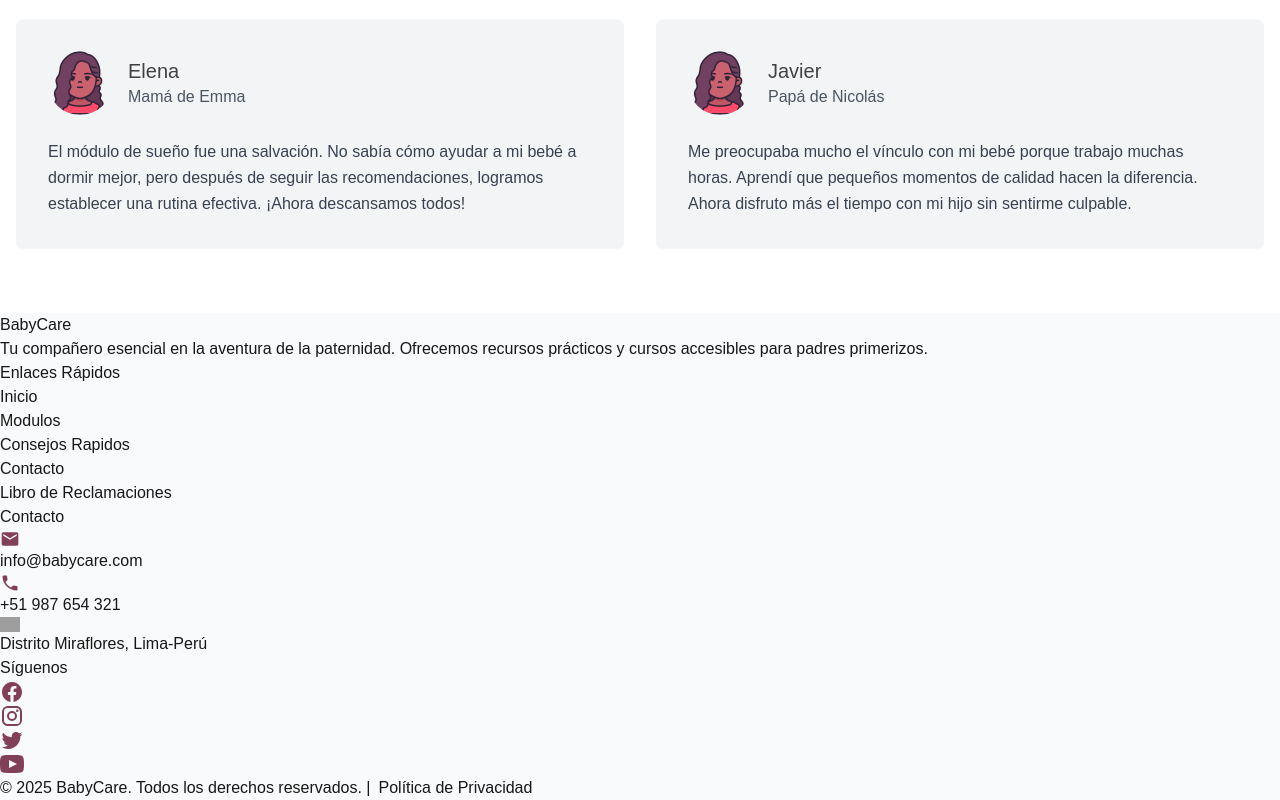
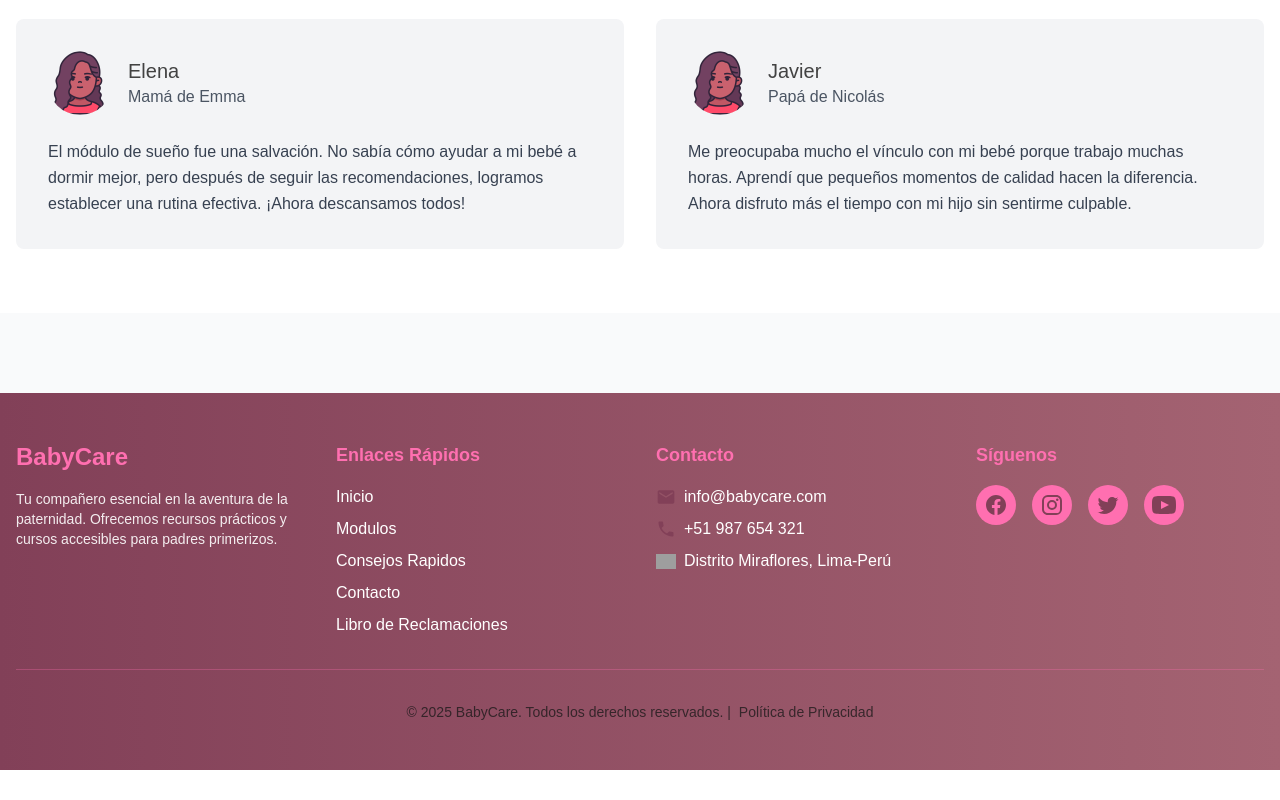
Before and after one commit to MaikZs/primerizos, a Next.js app: page / in a window 1280 px wide. Shown: the part 2736-3536 px from the top of the page. After the commit the page ends 3506 px from the top, so only its background shows below. Built offline with nearby package versions, Linux system fonts and the light colour scheme; grey boxes are pictures that could not be loaded.

Commit message:
Update footer.jsx

```diff
--- a/src/app/componentes/footer.jsx
+++ b/src/app/componentes/footer.jsx
@@ -1,13 +1,16 @@
+// components/Footer.js
 import React from 'react';
 import Image from 'next/image';
 import Link from 'next/link';
 
 const Footer = () => {
+  // Función helper para manejar rutas de imágenes
   const getImagePath = (path) => {
     const basePath = process.env.NODE_ENV === 'production' ? '/primerizos' : '';
     return `${basePath}${path}`;
   };
 
+  // Redes sociales con URLs y rutas de imágenes
   const redesSociales = [
     {
       name: 'facebook',
@@ -31,35 +34,26 @@ const Footer = () => {
     }
   ];
 
-  const quickLinks = [
-    'Inicio',
-    'Modulos',
-    'Consejos Rapidos',
-    'Contacto',
-    'Libro de Reclamaciones'
-  ];
-
   return (
-    <footer className="footer-container">
-      <div className="footer-content">
-        <div className="footer-grid">
+    <footer className="w-full bg-gradient-to-r from-[#824058] to-[#a46372] mt-20">
+      <div className="max-w-7xl mx-auto px-4 py-12">
+        <div className="grid grid-cols-1 md:grid-cols-4 gap-8 text-white">
 
           {/* Columna 1: Logo y descripción */}
-          <div className="footer-column">
-            <h3 className="footer-title">BabyCare</h3>
-            <p className="footer-text">
-              Tu compañero esencial en la aventura de la paternidad. Ofrecemos recursos prácticos
-              y cursos accesibles para padres primerizos.
+          <div className="space-y-4">
+            <h3 className="text-2xl font-bold text-[#FF6FB0]">BabyCare</h3>
+            <p className="text-sm opacity-90">
+              Tu compañero esencial en la aventura de la paternidad. Ofrecemos recursos prácticos y cursos accesibles para padres primerizos.
             </p>
           </div>
 
           {/* Columna 2: Enlaces rápidos */}
-          <div className="footer-column">
-            <h4 className="footer-subtitle">Enlaces Rápidos</h4>
-            <ul className="footer-links">
-              {quickLinks.map((link) => (
+          <div className="space-y-4">
+            <h4 className="text-lg font-semibold text-[#FF6FB0]">Enlaces Rápidos</h4>
+            <ul className="space-y-2">
+              {['Inicio', 'Modulos', 'Consejos Rapidos', 'Contacto', 'Libro de Reclamaciones'].map((link) => (
                 <li key={link}>
-                  <Link href="#" className="footer-link">
+                  <Link href="#" className="hover:text-[#FF6FB0] transition-colors">
                     {link}
                   </Link>
                 </li>
@@ -68,36 +62,33 @@ const Footer = () => {
           </div>
 
           {/* Columna 3: Contacto */}
-          <div className="footer-column">
-            <h4 className="footer-subtitle">Contacto</h4>
-            <div className="contact-info">
-              <p className="contact-item">
+          <div className="space-y-4">
+            <h4 className="text-lg font-semibold text-[#FF6FB0]">Contacto</h4>
+            <div className="space-y-2">
+              <p className="flex items-center gap-2">
                 <Image
                   src={getImagePath('/incons/email.svg')}
                   alt="Email"
                   width={20}
                   height={20}
-                  className="contact-icon"
                 />
                 info@babycare.com
               </p>
-              <p className="contact-item">
+              <p className="flex items-center gap-2">
                 <Image
                   src={getImagePath('/incons/telefono.svg')}
                   alt="Teléfono"
                   width={20}
                   height={20}
-                  className="contact-icon"
                 />
                 +51 987 654 321
               </p>
-              <p className="contact-item">
+              <p className="flex items-center gap-2">
                 <Image
                   src={getImagePath('/incons/location.svg')}
                   alt="Ubicación"
                   width={20}
                   height={20}
-                  className="contact-icon"
                 />
                 Distrito Miraflores, Lima-Perú
               </p>
@@ -105,23 +96,22 @@ const Footer = () => {
           </div>
 
           {/* Columna 4: Redes Sociales */}
-          <div className="footer-column">
-            <h4 className="footer-subtitle">Síguenos</h4>
-            <div className="social-links">
+          <div className="space-y-4">
+            <h4 className="text-lg font-semibold text-[#FF6FB0]">Síguenos</h4>
+            <div className="flex space-x-4">
               {redesSociales.map((social) => (
                 <a
                   key={social.name}
                   href={social.url}
                   target="_blank"
                   rel="noopener noreferrer"
-                  className="social-link"
+                  className="p-2 rounded-full bg-[#FF6FB0] hover:bg-[#e55a9d] transition-colors"
                 >
                   <Image
                     src={getImagePath(social.icon)}
                     alt={`Icono ${social.name}`}
                     width={24}
                     height={24}
-                    className="social-icon"
                   />
                 </a>
               ))}
@@ -130,15 +120,13 @@ const Footer = () => {
         </div>
 
         {/* Divisor */}
-        <div className="footer-divider" />
+        <div className="border-t border-[#FF6FB0]/30 my-8" />
 
         {/* Copyright */}
-        <div className="footer-copyright">
+        <div className="text-center text-sm opacity-75">
           <p>
             © {new Date().getFullYear()} BabyCare. Todos los derechos reservados. |
-            <Link href="#" className="hover:text-[#FF6FB0] ml-2">
-              Política de Privacidad
-            </Link>
+            <Link href="#" className="hover:text-[#FF6FB0] ml-2">Política de Privacidad</Link>
           </p>
         </div>
       </div>
```
